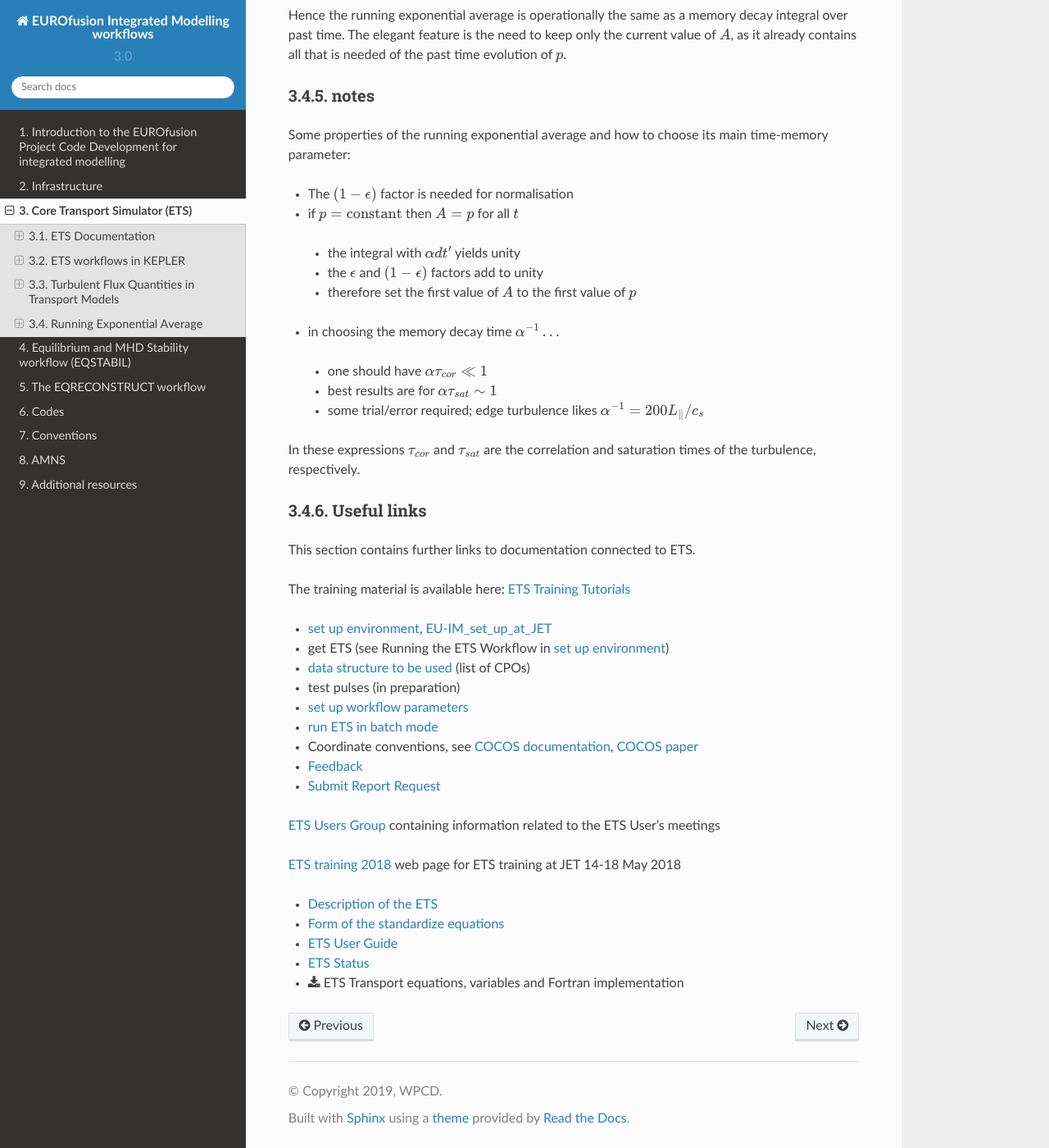
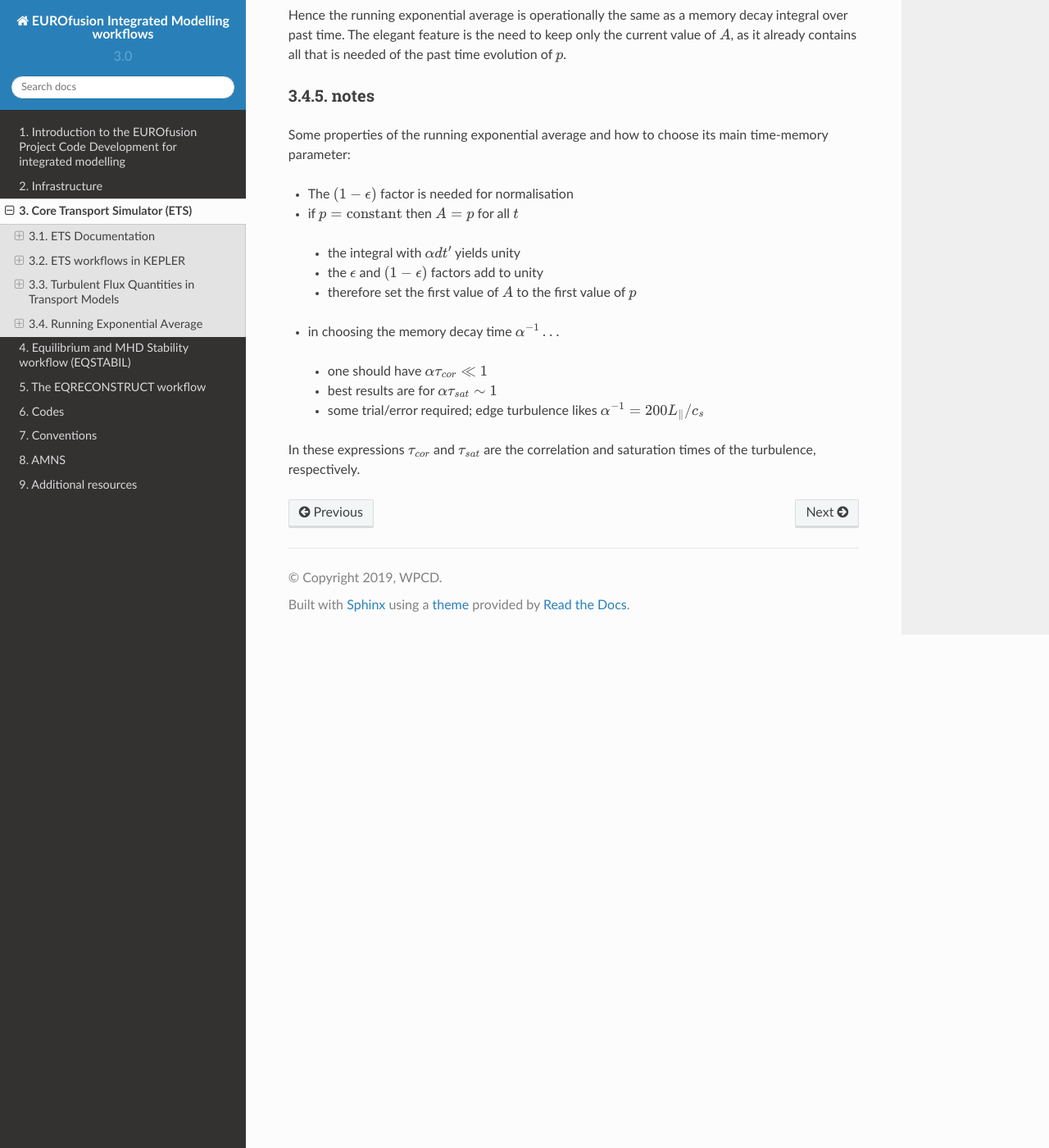
Before and after one commit to WPCD-Workflows/documentation, a Sphinx documentation site: the page built from source/ets.rst, in a window 1280 px wide and 1400 px high, scrolled down 39341 px. Shown: the whole window at 82% size. Built offline with Sphinx 7.4.7 and the Read the Docs theme 2.0.0, drawn with Linux system fonts in a browser that asks for light colours.

Commit message:
Update ets.rst

```diff
--- a/source/ets.rst
+++ b/source/ets.rst
@@ -1697,36 +1697,3 @@ main time-memory parameter:
 
 In these expressions :math:`\tau_{{cor}}` and :math:`\tau_{{sat}}` are
 the correlation and saturation times of the turbulence, respectively.
-
-
-
-
-Useful links
-============
-
-This section contains further links to documentation connected to ETS.
-
-The training material is available here: `ETS Training Tutorials <https://users.euro-fusion.org/iterphysicswiki/index.php/ETS_Training_Tutorials>`_
-
-- `set up environment <http://portal.eufus.eu/twiki/bin/view/Main/Accessing_EUIM_infrastructure_at_JET>`_, `EU-IM_set_up_at_JET <https://users.euro-fusion.org/iterphysicswiki/index.php/EU-IM_set_up_at_JET>`_
-- get ETS (see Running the ETS Workflow  in `set up environment <http://portal.eufus.eu/twiki/bin/view/Main/Accessing_EUIM_infrastructure_at_JET>`_)
-- `data structure to be used <http://www.eufus.eu/ITM/imports/isip/public/data_structure/4.10b.10/Phase4TOP.html>`_ (list of CPOs)
-- test pulses (in preparation)
-- `set up workflow parameters <http://www.eufus.eu/ITM/html/ETS_A_4.10b_run_config.html set up workflow parameters>`_
-- `run ETS in batch mode <http://portal.eufus.eu/twiki/bin/view/Main/RunningKeplerViaQueue>`_
-- Coordinate conventions, see `COCOS documentation <http://www.eufus.eu/ITM/html/itm_conventions.html#itm_conventions_9>`_, `COCOS paper <http://www.sciencedirect.com/science?_ob=ArticleListURL&_method=list&_ArticleListID=-950871037&_sort=r&_st=13&view=c&md5=a2e468420878e8d72cc5cabfc2f184ff&searchtype=a>`_
-- `Feedback <http://portal.eufus.eu/twiki/bin/view/Main/Feedback_on_ETS?sso_from=bin/view/Main/Feedback_on_ETS>`_
-- `Submit Report Request <http://gforge6.eufus.eu/gf/project/generalsupport/tracker/?action=TrackerItemAdd&tracker_id=184>`_
-
-
-`ETS Users Group <https://users.euro-fusion.org/tfwiki/index.php/ETS_Users_Group>`__ containing information related to the ETS User's meetings
-
-`ETS training 2018 <https://users.euro-fusion.org/iterphysicswiki/index.php/ETS_Training_2018>`__ web page for ETS training at JET 14-18 May 2018
-
--  `Description of the ETS <https://portal.eufus.eu/documentation/ITM/imports/imp3/public/ETS_Documentation/ETS_TRANSPORT_EQUATIONS.pdf>`__
--  `Form of the standardize equations <https://portal.eufus.eu/documentation/ITM/imports/imp3/public/ETS_Documentation/STANDARDISED_EQUATION.pdf>`__
--  `ETS User Guide <https://portal.eufus.eu/documentation/ITM/imports/imp3/public/ETS_Documentation/ETS_User_Guide.pdf>`__
--  `ETS Status <https://portal.eufus.eu/documentation/ITM/imports/imp3/public/ETS_Documentation/ETS_Status.pdf>`__
--  :download:`ETS Transport equations, variables and Fortran implementation<static/ETS_TRANSPORT_EQUATIONS_V1.0.pdf>`
-
-.. _ETS_in_KEPLER:
```
